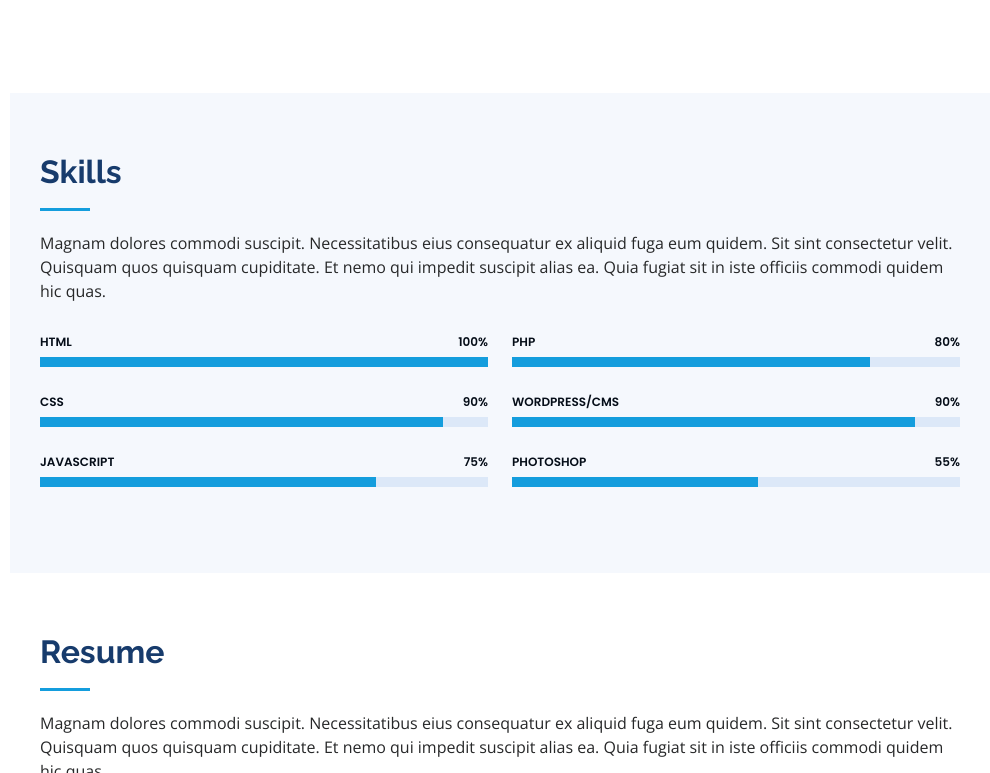
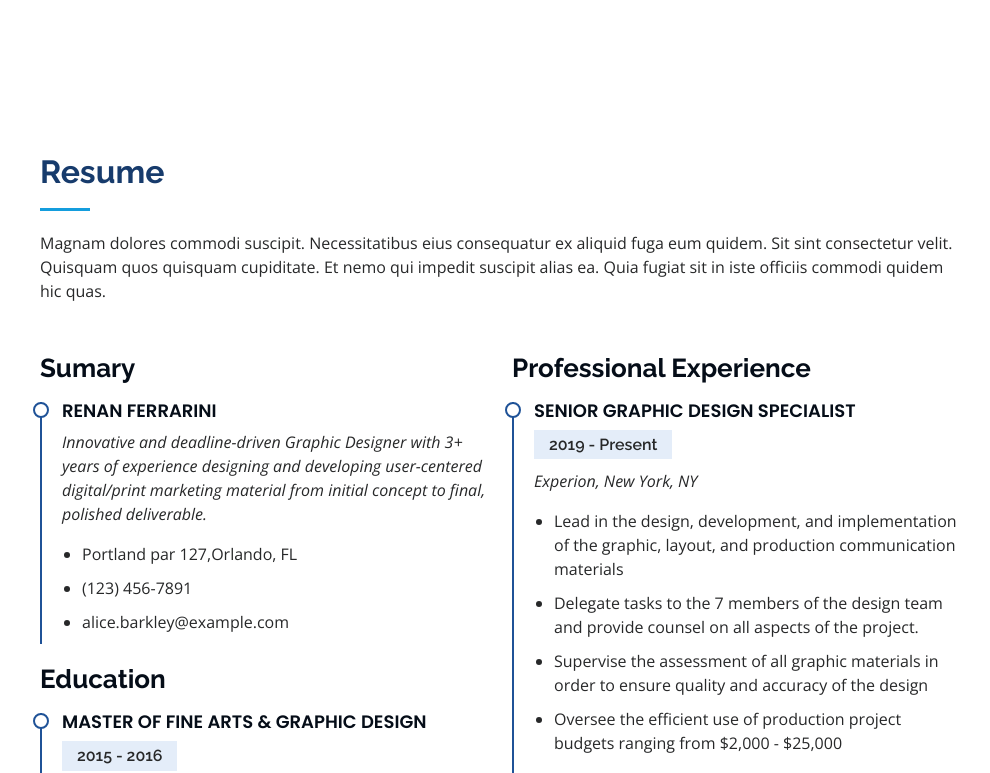
Before and after one commit to renanfeoliveira/Portfolio, a plain HTML site: page index.html in a window 1280 px wide. Shown: the part 1497-2270 px from the top of the page, without its empty margins (290-1280 px from the left). Drawn offline with nearby package versions, Linux system fonts and the light colour scheme.

Commit message:
Tradução do menu lateral e exlucão da div de skills

```diff
--- a/index.html
+++ b/index.html
@@ -60,11 +60,10 @@
       <nav id="navbar" class="nav-menu navbar">
         <ul>
           <li><a href="#hero" class="nav-link scrollto active"><i class="bx bx-home"></i> <span>Home</span></a></li>
-          <li><a href="#about" class="nav-link scrollto"><i class="bx bx-user"></i> <span>About</span></a></li>
-          <li><a href="#resume" class="nav-link scrollto"><i class="bx bx-file-blank"></i> <span>Resume</span></a></li>
-          <li><a href="#portfolio" class="nav-link scrollto"><i class="bx bx-book-content"></i> <span>Portfolio</span></a></li>
-          <li><a href="#services" class="nav-link scrollto"><i class="bx bx-server"></i> <span>Services</span></a></li>
-          <li><a href="#contact" class="nav-link scrollto"><i class="bx bx-envelope"></i> <span>Contact</span></a></li>
+          <li><a href="#about" class="nav-link scrollto"><i class="bx bx-user"></i> <span>Sobre</span></a></li>
+          <li><a href="#resume" class="nav-link scrollto"><i class="bx bx-file-blank"></i> <span>Curriculo</span></a></li>
+          <li><a href="#services" class="nav-link scrollto"><i class="bx bx-server"></i> <span>Serviços</span></a></li>
+          <li><a href="#contact" class="nav-link scrollto"><i class="bx bx-envelope"></i> <span>Contato</span></a></li>
         </ul>
       </nav><!-- .nav-menu -->
     </div>
@@ -136,71 +135,6 @@
       </div>
     </section><!-- End Facts Section -->
 
-    <!-- ======= Skills Section ======= -->
-    <section id="skills" class="skills section-bg">
-      <div class="container">
-
-        <div class="section-title">
-          <h2>Skills</h2>
-          <p>Magnam dolores commodi suscipit. Necessitatibus eius consequatur ex aliquid fuga eum quidem. Sit sint consectetur velit. Quisquam quos quisquam cupiditate. Et nemo qui impedit suscipit alias ea. Quia fugiat sit in iste officiis commodi quidem hic quas.</p>
-        </div>
-
-        <div class="row skills-content">
-
-          <div class="col-lg-6" data-aos="fade-up">
-
-            <div class="progress">
-              <span class="skill">HTML <i class="val">100%</i></span>
-              <div class="progress-bar-wrap">
-                <div class="progress-bar" role="progressbar" aria-valuenow="100" aria-valuemin="0" aria-valuemax="100"></div>
-              </div>
-            </div>
-
-            <div class="progress">
-              <span class="skill">CSS <i class="val">90%</i></span>
-              <div class="progress-bar-wrap">
-                <div class="progress-bar" role="progressbar" aria-valuenow="90" aria-valuemin="0" aria-valuemax="100"></div>
-              </div>
-            </div>
-
-            <div class="progress">
-              <span class="skill">JavaScript <i class="val">75%</i></span>
-              <div class="progress-bar-wrap">
-                <div class="progress-bar" role="progressbar" aria-valuenow="75" aria-valuemin="0" aria-valuemax="100"></div>
-              </div>
-            </div>
-
-          </div>
-
-          <div class="col-lg-6" data-aos="fade-up" data-aos-delay="100">
-
-            <div class="progress">
-              <span class="skill">PHP <i class="val">80%</i></span>
-              <div class="progress-bar-wrap">
-                <div class="progress-bar" role="progressbar" aria-valuenow="80" aria-valuemin="0" aria-valuemax="100"></div>
-              </div>
-            </div>
-
-            <div class="progress">
-              <span class="skill">WordPress/CMS <i class="val">90%</i></span>
-              <div class="progress-bar-wrap">
-                <div class="progress-bar" role="progressbar" aria-valuenow="90" aria-valuemin="0" aria-valuemax="100"></div>
-              </div>
-            </div>
-
-            <div class="progress">
-              <span class="skill">Photoshop <i class="val">55%</i></span>
-              <div class="progress-bar-wrap">
-                <div class="progress-bar" role="progressbar" aria-valuenow="55" aria-valuemin="0" aria-valuemax="100"></div>
-              </div>
-            </div>
-
-          </div>
-
-        </div>
-
-      </div>
-    </section><!-- End Skills Section -->
 
     <!-- ======= Resume Section ======= -->
     <section id="resume" class="resume">
```
